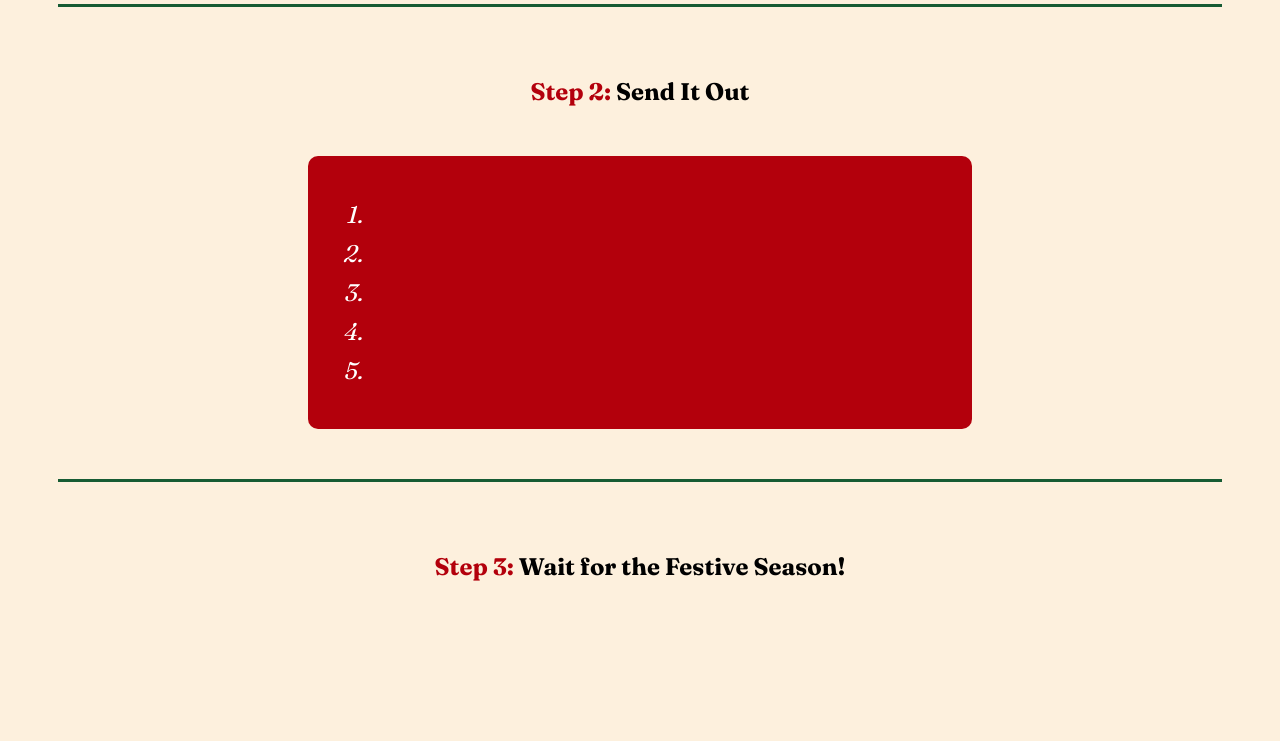
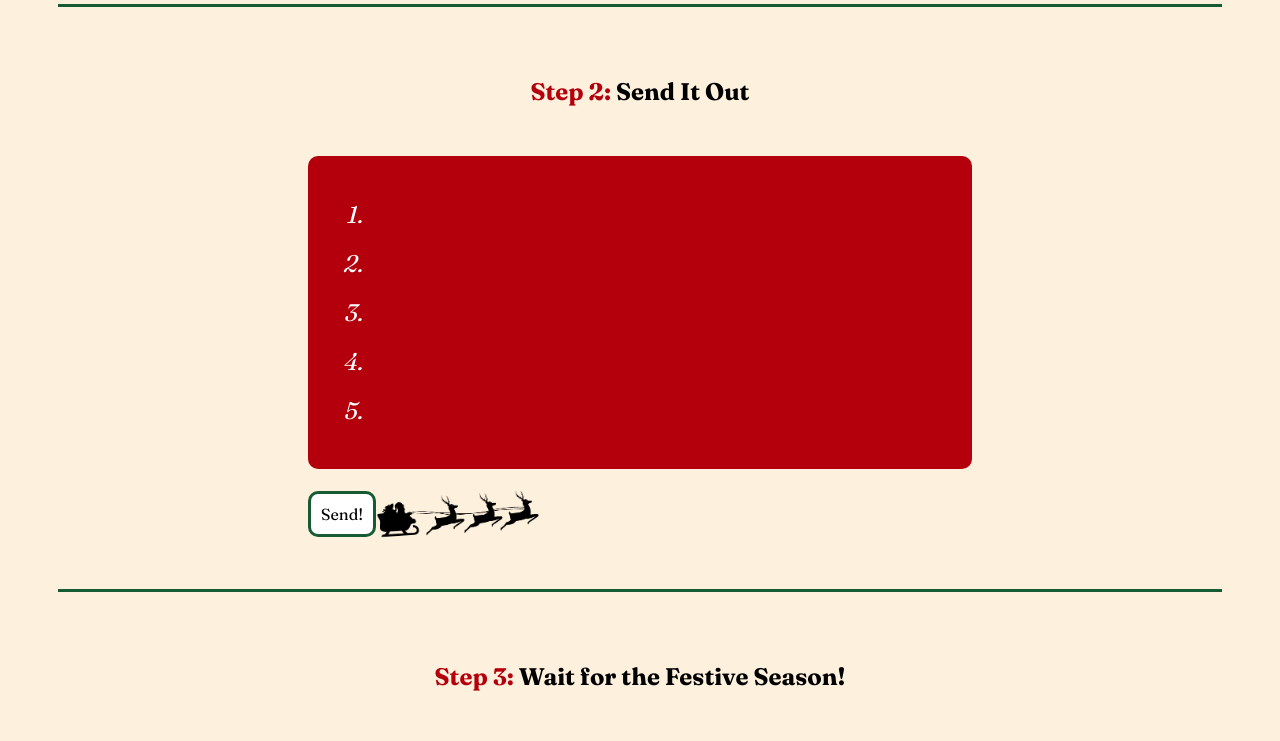
Before and after one commit to jonac19/secret-cutie, a PHP site: page / in a window 1280 px wide. Shown: the part 1148-1889 px from the top of the page. Before the commit the page ends 1729 px from the top, so only its background shows below. Run offline with PHP 8.4, Linux system fonts and the light colour scheme.

Commit message:
Added button to send participants' information

```diff
--- a/index.html
+++ b/index.html
@@ -42,7 +42,7 @@
                     </form>
                 </div>
                 <div class="button-input">
-                    <button onclick="addNewCutie()">Add Friend</button>
+                    <button class="button-red"onclick="addNewCutie()">Add Friend</button>
                 </div>
             </section>
             <section>
@@ -60,6 +60,10 @@
                         <li class="friends-item"></li>
                     </ol>
                 </div>
+                <div class="send">
+                    <button class="button-green" onclick="sendToCuties()">Send!</button>
+                    <img src="./images/SecretCutie-Sleigh.png">
+                </div>
             </section>
             <section>
                 <div class="divider">
--- a/style.css
+++ b/style.css
@@ -112,13 +112,20 @@ header .container h1{
 
 button{
   padding: 10px;
-  border: 3px solid #b3000c;
   border-radius: 10px;
   color: black;
   background-color: white;
   text-align: center;
   font-family: Fraunces;
   font-size: 1em;
+}
+
+.button-red{
+  border: 3px solid #b3000c;
+}
+
+.button-green{
+  border: 3px solid #165b33;
 }
 
 .button-input{
@@ -137,6 +144,18 @@ button{
 }
 
 .friends-item{
-  margin: 10px 0px;
+  margin: 20px 0px;
+  padding-left: 20px;
   color: white;
 }
+
+.send{
+  display: flex;
+  margin-top: 20px;
+  margin-left: 300px;
+  align-items: center;
+}
+
+.send img{
+  height: 50px;
+}
```
Also changed, not shown: images/SecretCutie-Sleigh.png (added).
